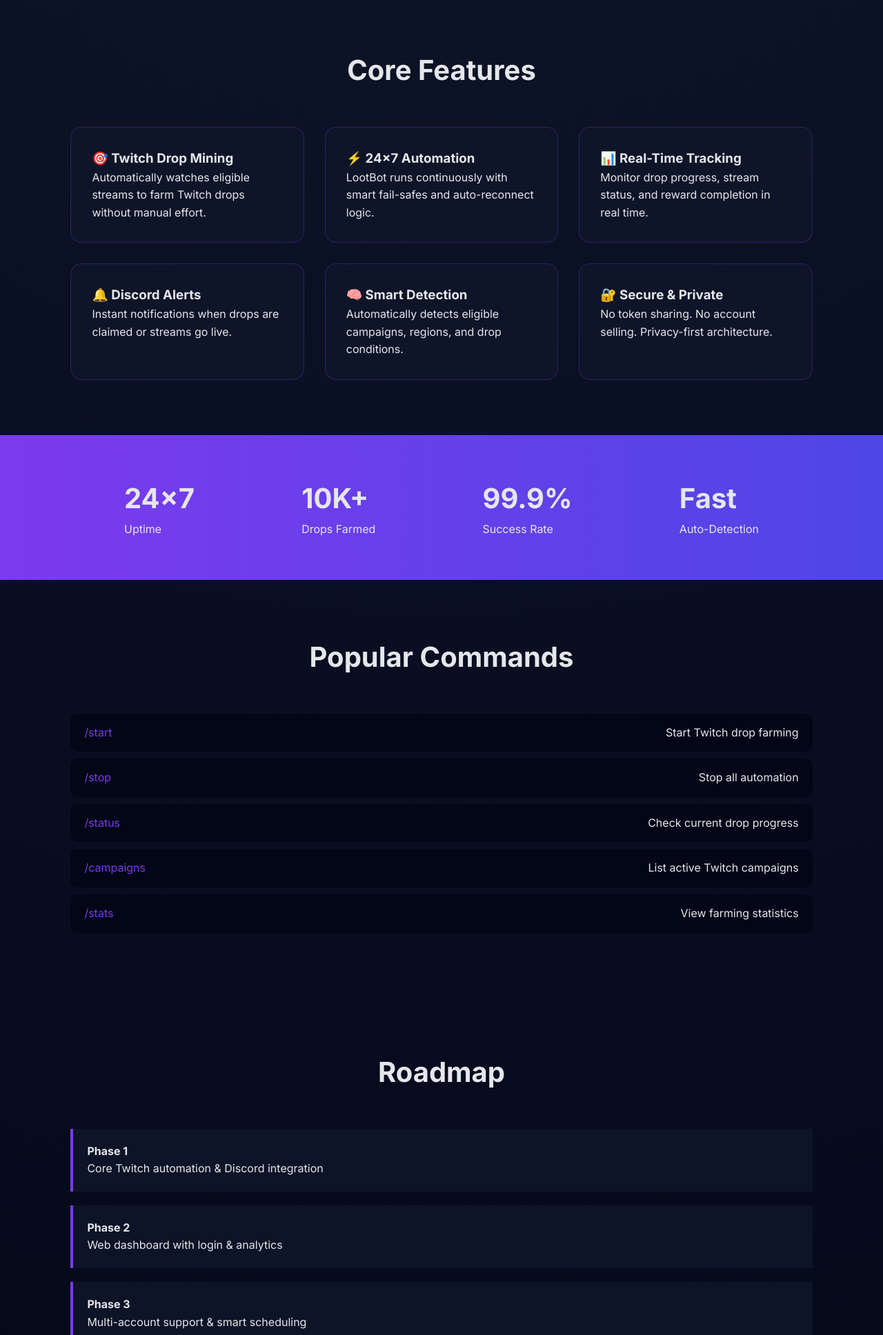
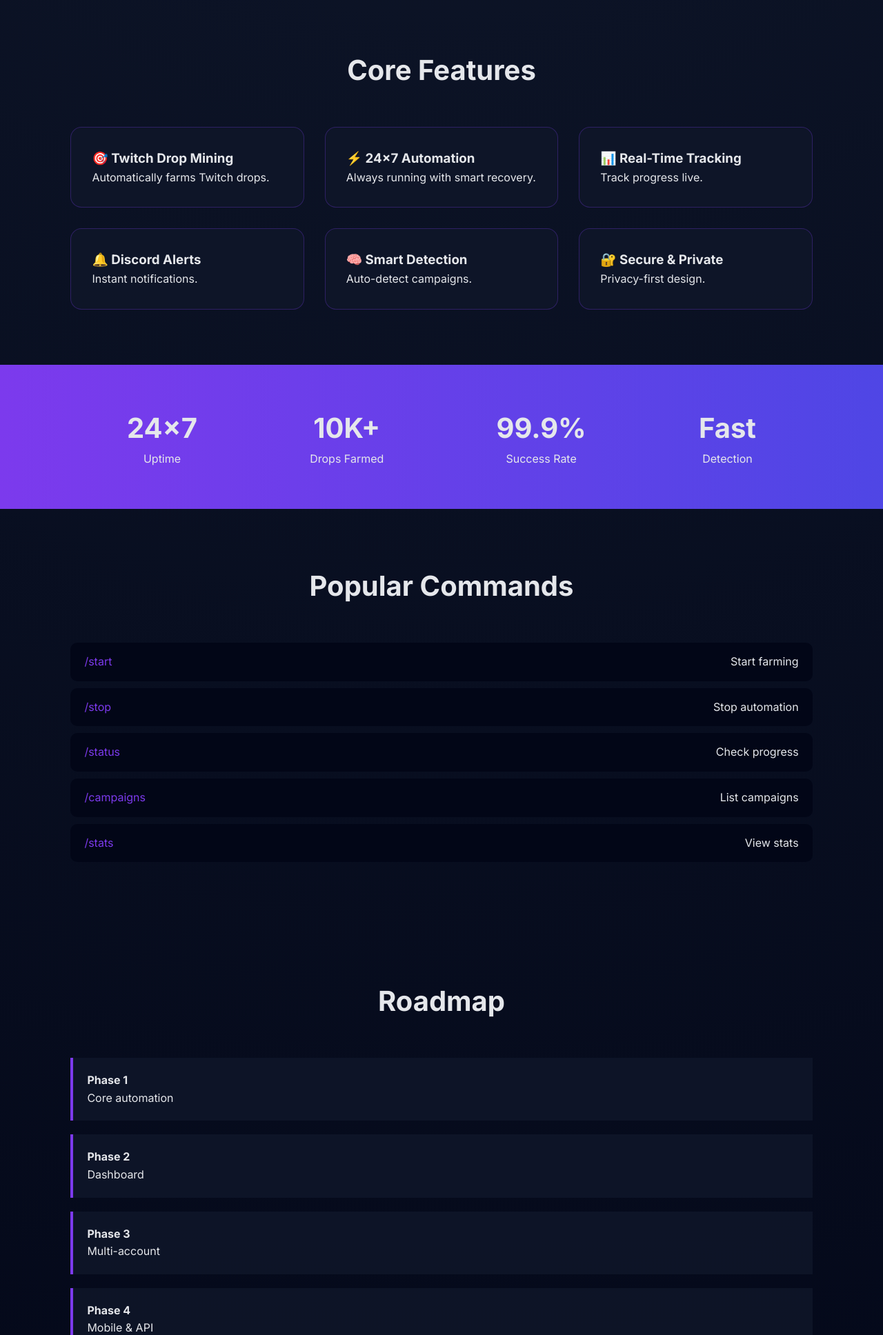
Before and after one commit to Agent46uar17/flask-website, a Python web app: template templates/index.html in a window 1280 px wide. Shown: the part 816-2752 px from the top of the page at 69% size. Run offline with Jinja, Linux system fonts and the light colour scheme; the template is opened without the code that fills it, so the values that code supplies are empty.

Commit message:
Update index.html

```diff
--- a/templates/index.html
+++ b/templates/index.html
@@ -4,12 +4,199 @@
   <meta charset="UTF-8" />
   <meta name="viewport" content="width=device-width, initial-scale=1.0" />
   <title>LootBot — Twitch Drop Mining Automation</title>
-  <link rel="stylesheet" href="style.css" />
+
+  <!-- Google Font -->
   <link href="https://fonts.googleapis.com/css2?family=Inter:wght@300;400;600;700;900&display=swap" rel="stylesheet">
+
+  <!-- INLINE CSS (merged) -->
+  <style>
+    * {
+      margin: 0;
+      padding: 0;
+      box-sizing: border-box;
+      font-family: "Inter", sans-serif;
+    }
+
+    body {
+      background: radial-gradient(circle at top, #0f172a, #020617);
+      color: #e5e7eb;
+      line-height: 1.6;
+    }
+
+    /* NAVBAR */
+    .navbar {
+      display: flex;
+      justify-content: space-between;
+      align-items: center;
+      padding: 20px 8%;
+      position: sticky;
+      top: 0;
+      background: rgba(2, 6, 23, 0.85);
+      backdrop-filter: blur(10px);
+      z-index: 100;
+    }
+
+    .logo {
+      font-size: 24px;
+      font-weight: 900;
+    }
+
+    .logo span {
+      color: #7c3aed;
+    }
+
+    .navbar nav a {
+      margin: 0 15px;
+      text-decoration: none;
+      color: #cbd5f5;
+    }
+
+    .navbar nav a:hover {
+      color: #7c3aed;
+    }
+
+    .btn {
+      padding: 10px 18px;
+      border-radius: 10px;
+      text-decoration: none;
+      font-weight: 600;
+      background: #7c3aed;
+      color: white;
+    }
+
+    .btn.outline {
+      background: transparent;
+      border: 2px solid #7c3aed;
+    }
+
+    /* HERO */
+    .hero {
+      min-height: 90vh;
+      display: flex;
+      align-items: center;
+      justify-content: center;
+      text-align: center;
+    }
+
+    .hero h1 {
+      font-size: 3.5rem;
+      font-weight: 900;
+    }
+
+    .hero h1 span {
+      color: #7c3aed;
+    }
+
+    .hero p {
+      max-width: 700px;
+      margin: 20px auto;
+      color: #cbd5f5;
+    }
+
+    .hero-buttons {
+      margin-top: 30px;
+    }
+
+    /* SECTIONS */
+    .section {
+      padding: 80px 8%;
+    }
+
+    .section h2 {
+      text-align: center;
+      font-size: 2.5rem;
+      margin-bottom: 50px;
+    }
+
+    /* GRID */
+    .grid {
+      display: grid;
+      grid-template-columns: repeat(auto-fit, minmax(250px, 1fr));
+      gap: 30px;
+    }
+
+    .card {
+      background: rgba(15, 23, 42, 0.8);
+      padding: 30px;
+      border-radius: 16px;
+      border: 1px solid rgba(124, 58, 237, 0.3);
+      transition: 0.3s;
+    }
+
+    .card:hover {
+      transform: translateY(-8px);
+      box-shadow: 0 0 40px rgba(124, 58, 237, 0.4);
+    }
+
+    /* STATS */
+    .stats {
+      display: flex;
+      justify-content: space-around;
+      padding: 60px 8%;
+      background: linear-gradient(90deg, #7c3aed, #4f46e5);
+      text-align: center;
+    }
+
+    .stat h3 {
+      font-size: 2.5rem;
+    }
+
+    /* COMMANDS */
+    .commands .command {
+      display: flex;
+      justify-content: space-between;
+      background: #020617;
+      padding: 15px 20px;
+      border-radius: 10px;
+      margin-bottom: 10px;
+    }
+
+    .commands code {
+      color: #7c3aed;
+    }
+
+    /* TIMELINE */
+    .timeline {
+      display: grid;
+      gap: 20px;
+    }
+
+    .timeline-item {
+      background: rgba(15, 23, 42, 0.8);
+      padding: 20px;
+      border-left: 4px solid #7c3aed;
+    }
+
+    /* FAQ */
+    .faq details {
+      background: rgba(15, 23, 42, 0.8);
+      padding: 20px;
+      margin-bottom: 10px;
+      border-radius: 10px;
+    }
+
+    /* FOOTER */
+    .footer {
+      padding: 40px;
+      text-align: center;
+      background: #020617;
+    }
+
+    .footer .muted {
+      color: #64748b;
+    }
+
+    @media (max-width: 768px) {
+      .stats {
+        flex-direction: column;
+        gap: 30px;
+      }
+    }
+  </style>
 </head>
+
 <body>
 
-<!-- ================= NAVBAR ================= -->
 <header class="navbar">
   <div class="logo">Loot<span>Bot</span></div>
   <nav>
@@ -22,7 +209,6 @@
   <a class="btn" href="#">Invite Bot</a>
 </header>
 
-<!-- ================= HERO ================= -->
 <section class="hero">
   <div class="hero-content">
     <h1>Automate <span>Twitch Drops</span><br>with LootBot</h1>
@@ -37,150 +223,53 @@
   </div>
 </section>
 
-<!-- ================= FEATURES ================= -->
 <section id="features" class="section">
   <h2>Core Features</h2>
-
   <div class="grid">
-    <div class="card">
-      <h3>🎯 Twitch Drop Mining</h3>
-      <p>
-        Automatically watches eligible streams to farm Twitch drops without manual effort.
-      </p>
-    </div>
-
-    <div class="card">
-      <h3>⚡ 24×7 Automation</h3>
-      <p>
-        LootBot runs continuously with smart fail-safes and auto-reconnect logic.
-      </p>
-    </div>
-
-    <div class="card">
-      <h3>📊 Real-Time Tracking</h3>
-      <p>
-        Monitor drop progress, stream status, and reward completion in real time.
-      </p>
-    </div>
-
-    <div class="card">
-      <h3>🔔 Discord Alerts</h3>
-      <p>
-        Instant notifications when drops are claimed or streams go live.
-      </p>
-    </div>
-
-    <div class="card">
-      <h3>🧠 Smart Detection</h3>
-      <p>
-        Automatically detects eligible campaigns, regions, and drop conditions.
-      </p>
-    </div>
-
-    <div class="card">
-      <h3>🔐 Secure & Private</h3>
-      <p>
-        No token sharing. No account selling. Privacy-first architecture.
-      </p>
-    </div>
+    <div class="card"><h3>🎯 Twitch Drop Mining</h3><p>Automatically farms Twitch drops.</p></div>
+    <div class="card"><h3>⚡ 24×7 Automation</h3><p>Always running with smart recovery.</p></div>
+    <div class="card"><h3>📊 Real-Time Tracking</h3><p>Track progress live.</p></div>
+    <div class="card"><h3>🔔 Discord Alerts</h3><p>Instant notifications.</p></div>
+    <div class="card"><h3>🧠 Smart Detection</h3><p>Auto-detect campaigns.</p></div>
+    <div class="card"><h3>🔐 Secure & Private</h3><p>Privacy-first design.</p></div>
   </div>
 </section>
 
-<!-- ================= STATS ================= -->
 <section id="stats" class="stats">
-  <div class="stat">
-    <h3>24×7</h3>
-    <p>Uptime</p>
-  </div>
-  <div class="stat">
-    <h3>10K+</h3>
-    <p>Drops Farmed</p>
-  </div>
-  <div class="stat">
-    <h3>99.9%</h3>
-    <p>Success Rate</p>
-  </div>
-  <div class="stat">
-    <h3>Fast</h3>
-    <p>Auto-Detection</p>
+  <div class="stat"><h3>24×7</h3><p>Uptime</p></div>
+  <div class="stat"><h3>10K+</h3><p>Drops Farmed</p></div>
+  <div class="stat"><h3>99.9%</h3><p>Success Rate</p></div>
+  <div class="stat"><h3>Fast</h3><p>Detection</p></div>
+</section>
+
+<section id="commands" class="section">
+  <h2>Popular Commands</h2>
+  <div class="commands">
+    <div class="command"><code>/start</code><span>Start farming</span></div>
+    <div class="command"><code>/stop</code><span>Stop automation</span></div>
+    <div class="command"><code>/status</code><span>Check progress</span></div>
+    <div class="command"><code>/campaigns</code><span>List campaigns</span></div>
+    <div class="command"><code>/stats</code><span>View stats</span></div>
   </div>
 </section>
 
-<!-- ================= COMMANDS ================= -->
-<section id="commands" class="section">
-  <h2>Popular Commands</h2>
-
-  <div class="commands">
-    <div class="command">
-      <code>/start</code>
-      <span>Start Twitch drop farming</span>
-    </div>
-    <div class="command">
-      <code>/stop</code>
-      <span>Stop all automation</span>
-    </div>
-    <div class="command">
-      <code>/status</code>
-      <span>Check current drop progress</span>
-    </div>
-    <div class="command">
-      <code>/campaigns</code>
-      <span>List active Twitch campaigns</span>
-    </div>
-    <div class="command">
-      <code>/stats</code>
-      <span>View farming statistics</span>
-    </div>
+<section id="roadmap" class="section">
+  <h2>Roadmap</h2>
+  <div class="timeline">
+    <div class="timeline-item"><h4>Phase 1</h4><p>Core automation</p></div>
+    <div class="timeline-item"><h4>Phase 2</h4><p>Dashboard</p></div>
+    <div class="timeline-item"><h4>Phase 3</h4><p>Multi-account</p></div>
+    <div class="timeline-item"><h4>Phase 4</h4><p>Mobile & API</p></div>
   </div>
 </section>
 
-<!-- ================= ROADMAP ================= -->
-<section id="roadmap" class="section">
-  <h2>Roadmap</h2>
-
-  <div class="timeline">
-    <div class="timeline-item">
-      <h4>Phase 1</h4>
-      <p>Core Twitch automation & Discord integration</p>
-    </div>
-    <div class="timeline-item">
-      <h4>Phase 2</h4>
-      <p>Web dashboard with login & analytics</p>
-    </div>
-    <div class="timeline-item">
-      <h4>Phase 3</h4>
-      <p>Multi-account support & smart scheduling</p>
-    </div>
-    <div class="timeline-item">
-      <h4>Phase 4</h4>
-      <p>Mobile app & API access</p>
-    </div>
-  </div>
+<section id="faq" class="section faq">
+  <h2>FAQ</h2>
+  <details><summary>Is LootBot safe?</summary><p>Yes.</p></details>
+  <details><summary>Is this allowed?</summary><p>It automates viewing only.</p></details>
+  <details><summary>Is LootBot free?</summary><p>Yes, basic features.</p></details>
 </section>
 
-<!-- ================= FAQ ================= -->
-<section id="faq" class="section">
-  <h2>FAQ</h2>
-
-  <div class="faq">
-    <details>
-      <summary>Is LootBot safe?</summary>
-      <p>Yes. LootBot does not store sensitive credentials and follows Twitch guidelines.</p>
-    </details>
-
-    <details>
-      <summary>Is this allowed by Twitch?</summary>
-      <p>LootBot only automates viewing behavior and does not exploit Twitch systems.</p>
-    </details>
-
-    <details>
-      <summary>Is LootBot free?</summary>
-      <p>Basic features are free. Advanced features may be added later.</p>
-    </details>
-  </div>
-</section>
-
-<!-- ================= FOOTER ================= -->
 <footer class="footer">
   <p>© 2026 LootBot. All rights reserved.</p>
   <p class="muted">Not affiliated with Twitch or Discord.</p>
```
